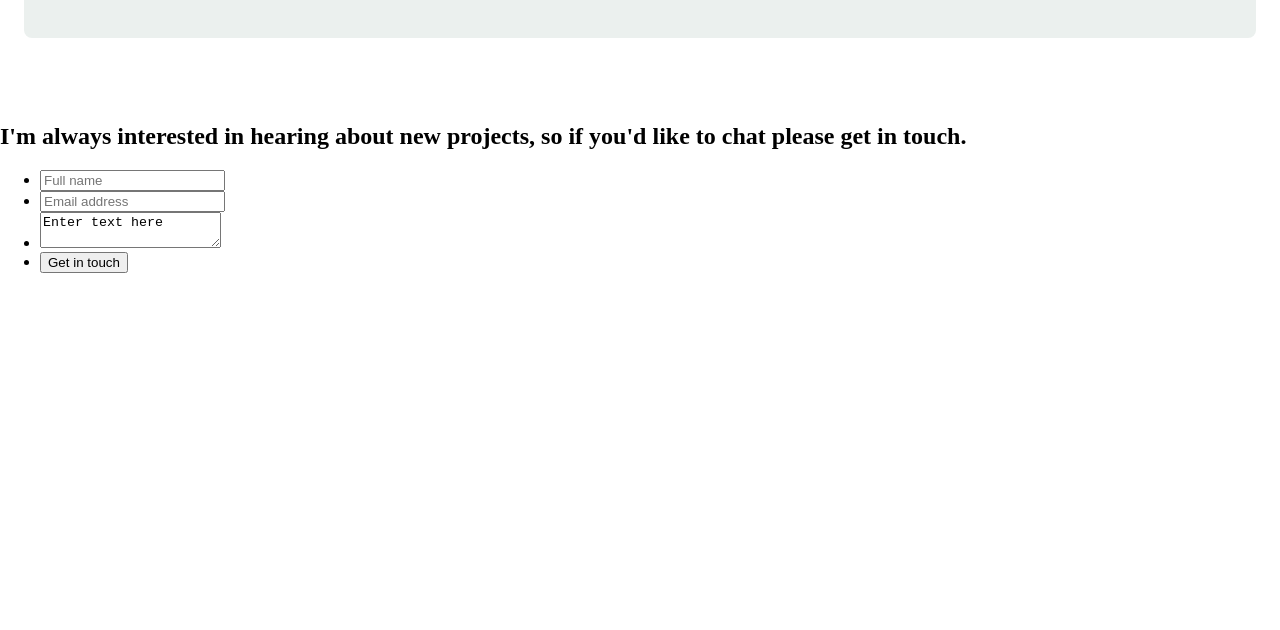
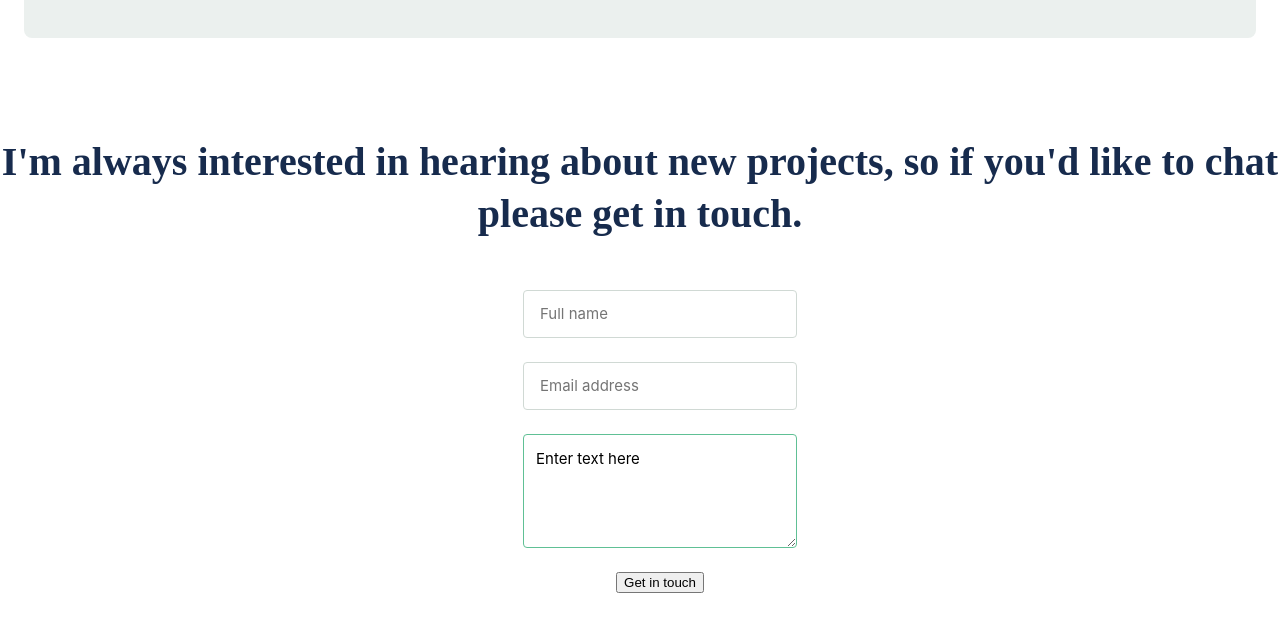
Before and after one commit to deyemiobaa/Personal-Portfolio, a website: page index.html in a window 1280 px wide. Shown: the part 5157-5787 px from the top of the page. Before the commit the page ends 5430 px from the top, so only its background shows below. Drawn offline with Linux system fonts and the light colour scheme.

Commit message:
Added the ul tag for the social media icons and style.

```diff
--- a/index.html
+++ b/index.html
@@ -201,6 +201,15 @@
           <li class="inputs"><button type="submit" id="submit">Get in touch</button></li>
         </ul>
       </form>
+      <div class="form-socials">
+        <ul>
+          <li><a href="#"><i class="fa-brands fa-github"></i></a></li>
+          <li><a href="#"><i class="fa-brands fa-linkedin"></i></a></li>
+          <li><a href=""><i class="fa-brands fa-angellist"></i></a></li>
+          <li><a href="#"><i class="fa-brands fa-twitter"></i></a></li>
+          <li><a href="#"><i class="fa-brands fa-medium"></i></a></li>
+      </ul>
+      </div>
     </section>
 
   </div>
--- a/style.css
+++ b/style.css
@@ -357,3 +357,85 @@ a {
   margin-bottom: 8px;
   margin-right: 8px;
 }
+.form {
+  background-image: url("assets/images/illustration-contact-form.svg");
+  background-position: right bottom;
+  background-repeat: no-repeat;
+
+}
+
+.form h1 {
+  font-style: normal;
+  font-weight: bold;
+  font-size: 40px;
+  line-height: 52px;
+  text-align: center;
+  color: #172b4d;
+}
+
+.form {
+  background-image: url("assets/images/illustration-contact-form.svg");
+  background-position: right bottom;
+  background-repeat: no-repeat;
+  display: flex;
+  flex-direction: column;
+  align-items: center;
+
+}
+
+.form h1 {
+  font-style: normal;
+  font-weight: bold;
+  font-size: 40px;
+  line-height: 52px;
+  text-align: center;
+  color: #172b4d;
+}
+
+form {
+  width: 100%;
+  display: flex;
+  justify-content: center;
+}
+
+.form-inputs {
+  padding-left: 0;
+  width: 60%;
+}
+
+.inputs {
+  display: flex;
+  justify-content: center;
+  list-style: none;
+  margin-bottom: 24px;
+}
+
+input {
+  width: 100%;
+  height: 48px;
+  background: #fff;
+  border: 1px solid #d0d9d4;
+  box-sizing: border-box;
+  border-radius: 4px;
+  font-family: 'Inter', sans-serif;
+  font-style: normal;
+  font-weight: normal;
+  font-size: 15px;
+  line-height: 24px;
+  padding: 15px 16px;
+}
+
+.form textarea {
+  width: 100%;
+  height: 114px;
+  background: #fff;
+  border: 1px solid #60c095;
+  box-sizing: border-box;
+  border-radius: 4px;
+  font-family: 'Inter', sans-serif;
+  font-style: normal;
+  font-weight: normal;
+  font-size: 15px;
+  line-height: 24px;
+  padding: 12px;
+}
```
